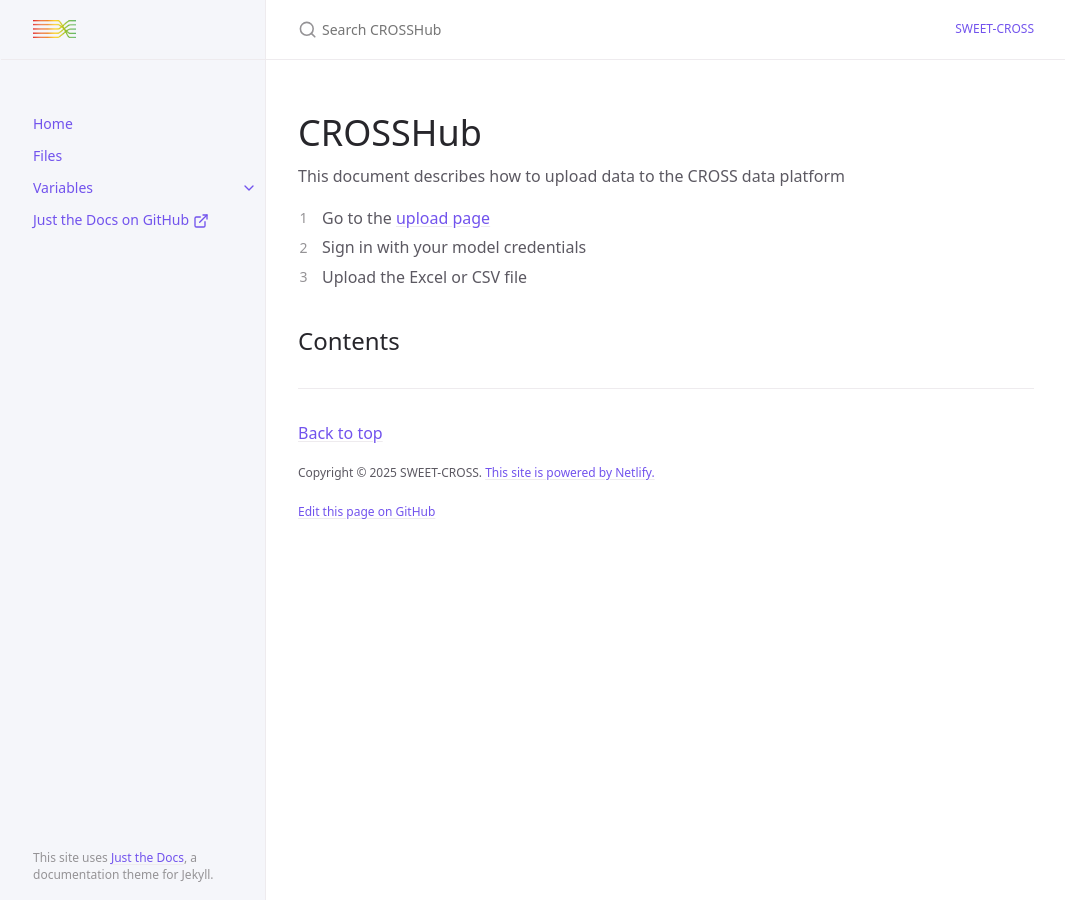
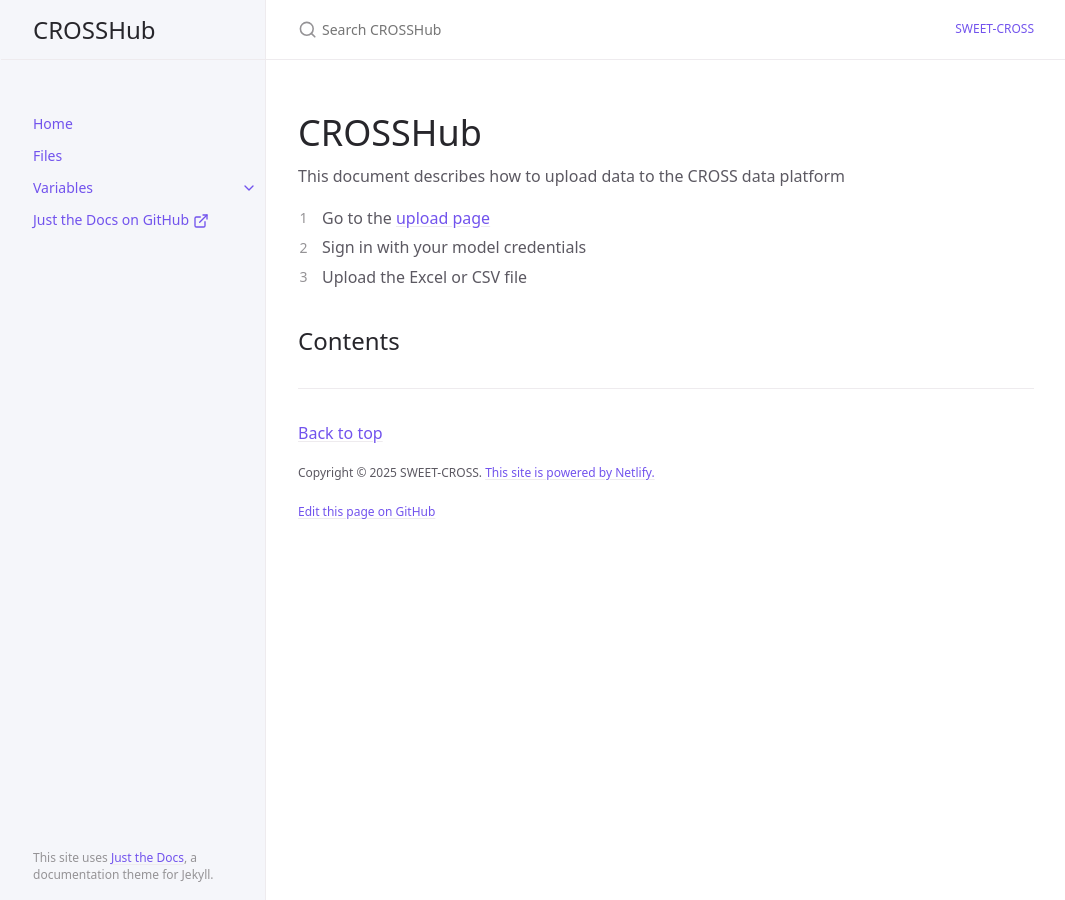
Before and after one commit to sweet-cross/data-model, a Jekyll site: the page built from index.md, in a window 1280 px wide. Shown: the whole page, without its empty margins (106-1171 px from the left). Built offline with Jekyll 4.4.1, drawn with Linux system fonts in a browser that asks for light colours; cached includes are drawn as plain includes.

Commit message:
remove logo

```diff
--- a/_config.yml
+++ b/_config.yml
@@ -57,7 +57,7 @@ exclude:
   - fixtures/
 
 # Set a path/url to a logo that will be displayed instead of the title
-logo: "/assets/images/LogoSweet-Social-media.png"
+#logo: "/assets/images/LogoSweet-Social-media.png""
 
 # Enable or disable the site search
 # Supports true (default) or false
```
